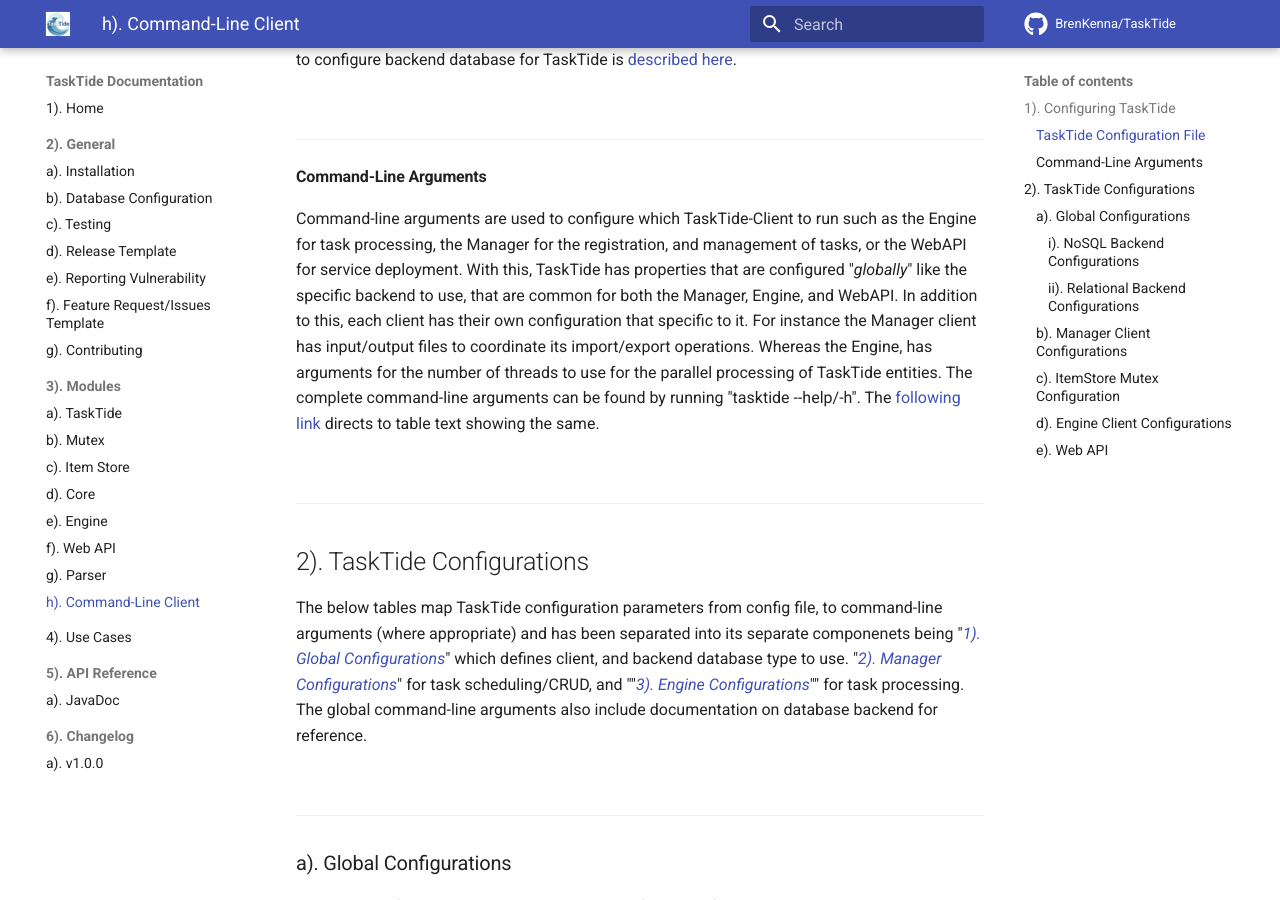
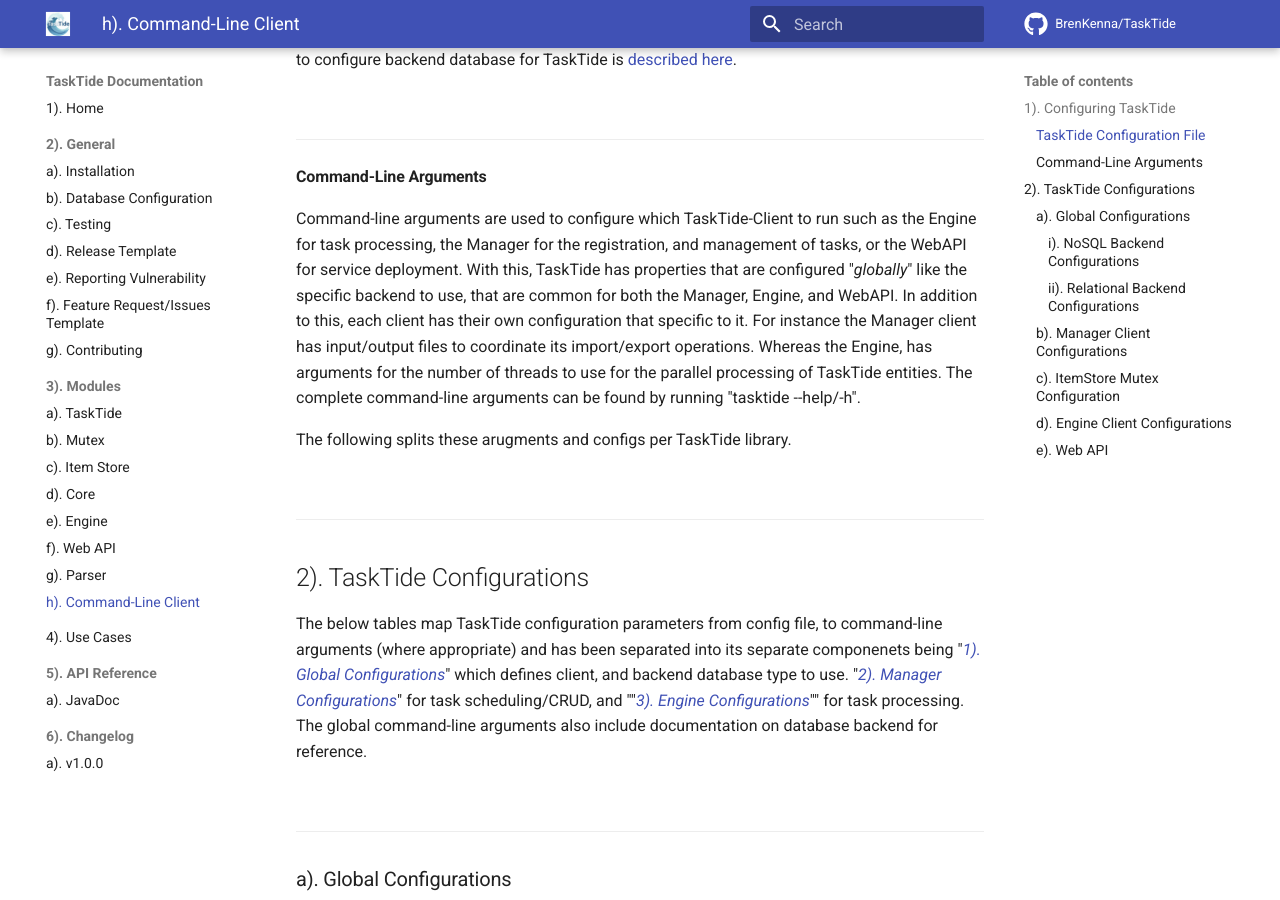
Before and after one commit to BrenKenna/TaskTide-Docs, an MkDocs documentation site: the page built from docs/tasktide/tasktide/README.md, in a window 1280 px wide and 900 px high, scrolled down 774 px. Built offline with MkDocs 1.6.1 and Material for MkDocs 9.7.7, drawn with Linux system fonts in a browser that asks for light colours; emoji names are drawn with the system emoji font.

Commit message:
Updates internal resource links

```diff
--- a/docs/tasktide/tasktide/README.md
+++ b/docs/tasktide/tasktide/README.md
@@ -14,7 +14,7 @@ The complete configuration for TaskTide is [provided here](/configs/microprofile
 
 <br>
 
-If using an SQL, or NoSQL backend then a microprofile-configuration file like the referenced [TaskTide Configuration File](/configs/microprofile-config.properties), defined by [SmallRyeConfig](https://smallrye.io/smallrye-config/Main/config/getting-started) must be used. Additionally, SQL databases also require the use of a Java Persistence API XML config like that [linked here](https://docs.tasktide.org/configs/persistence.xml). How to configure backend database for TaskTide is [described here](https://docs.tasktide.org/tasktide/tasktide/d#a-global-configurations).
+If using an SQL, or NoSQL backend then a microprofile-configuration file like the referenced [TaskTide Configuration File](/configs/microprofile-config.properties), defined by [SmallRyeConfig](https://smallrye.io/smallrye-config/Main/config/getting-started) must be used. Additionally, SQL databases also require the use of a Java Persistence API XML config like that [linked here](https://docs.tasktide.org/configs/persistence.xml). How to configure backend database for TaskTide is [described here](./#a-global-configurations).
 
 <br>
 
@@ -22,7 +22,9 @@ If using an SQL, or NoSQL backend then a microprofile-configuration file like th
 
 #### Command-Line Arguments
 
-Command-line arguments are used to configure which TaskTide-Client to run such as the Engine for task processing, the Manager for the registration, and management of tasks, or the WebAPI for service deployment. With this, TaskTide has properties that are configured "<i>globally</i>" like the specific backend to use, that are common for both the Manager, Engine, and WebAPI. In addition to this, each client has their own configuration that specific to it. For instance the Manager client has input/output files to coordinate its import/export operations. Whereas the Engine, has arguments for the number of threads to use for the parallel processing of TaskTide entities. The complete command-line arguments can be found by running "tasktide --help/-h". The [following link](.#e-web-api) directs to table text showing the same.
+Command-line arguments are used to configure which TaskTide-Client to run such as the Engine for task processing, the Manager for the registration, and management of tasks, or the WebAPI for service deployment. With this, TaskTide has properties that are configured "<i>globally</i>" like the specific backend to use, that are common for both the Manager, Engine, and WebAPI. In addition to this, each client has their own configuration that specific to it. For instance the Manager client has input/output files to coordinate its import/export operations. Whereas the Engine, has arguments for the number of threads to use for the parallel processing of TaskTide entities. The complete command-line arguments can be found by running "tasktide --help/-h".
+
+The following splits these arugments and configs per TaskTide library.
 
 <br>
 
```
Also changed, not shown: docs/tasktide/use-cases.md (+1 -1 lines).
